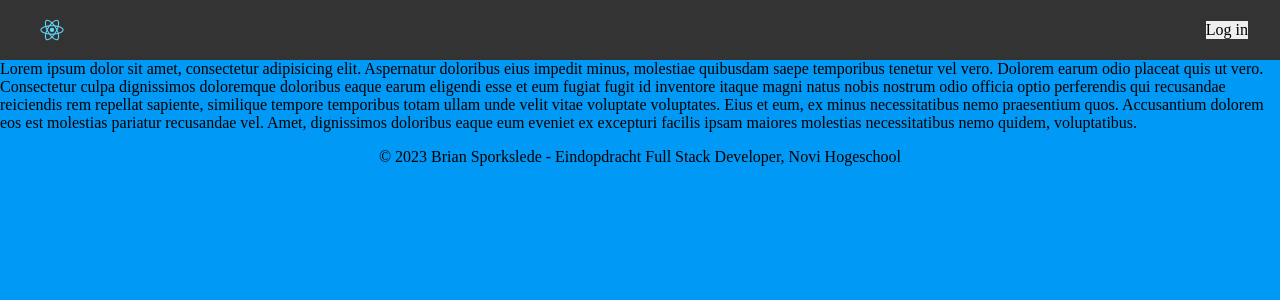
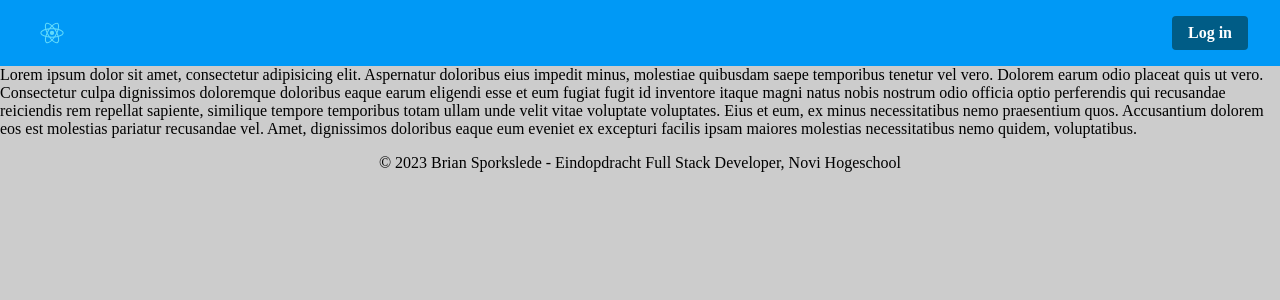
Before and after one commit to sprksld/eindopdracht-briansporkslede-novi-bootcamp-frontend, a React (Create React App) app: page / in a window 1280 px wide. Shown: the top 300 px of the page. Built offline with nearby package versions, Linux system fonts and the light colour scheme.

Commit message:
better login/logout and nicer buttons

```diff
--- a/src/App.css
+++ b/src/App.css
@@ -30,21 +30,8 @@
 }
 
 body {
-  background-color: var(--background-1);
+  background-color: var(--background-3);
   color: var(--secondary-text-color);
-}
-
-nav {
-  background-color: var(--background-6);
-  color: var(--background-2);
-}
-
-
-nav {
-  display: flex;
-  padding: 16px 32px;
-  align-items: center;
-  justify-content: space-between;
 }
 
 main {
@@ -87,7 +74,26 @@ label {
   color: darkorange;
 }
 
+button {
+  background-color: var(--background-10);
+  color: var(--background-2);
+}
 
+button {
+  border-radius: 4px;
+  border: none;
+  padding: 8px 16px;
+  font-weight: bold;
+}
+
+
+button + button {
+  margin-left: 8px;
+}
+
+button:hover {
+  cursor: pointer;
+}
 
 
 
--- a/src/App.js
+++ b/src/App.js
@@ -1,12 +1,11 @@
 import "./App.css";
 import React, {useContext} from "react";
-import {Routes, Route} from "react-router-dom";
+import {Routes, Route, Navigate} from "react-router-dom";
 import Home from "./pages/Home";
 import SignIn from "./pages/SignIn";
 import NavBar from "./components/NavBar";
 import Footer from "./components/footer/Footer";
 import {AuthContext} from "./context/AuthContext";
-import SignOut from "./pages/SignOut";
 import Dashboard from "./pages/Dashboard";
 
 function App() {
@@ -19,9 +18,9 @@ function App() {
                 <div className="content">
                     <Routes>
                         <Route exact path="/" element={<Home/>}/>
+                        <Route exact path="/inloggen" element={<SignIn/>}/>
                         <Route exact path="/dashboard" element={<Dashboard/>}/>
-                        <Route exact path="/inloggen" element={<SignIn/>}/>
-                        <Route exact path="/uitloggen" element={<SignOut/>}/>
+                        {/*<Route exact path="/dashboard" element={isAuth ? <Dashboard/> : <Navigate to="/inloggen"/>}/>*/}
                     </Routes>
                 </div>
             </main>
--- /dev/null
+++ b/src/components/NavBar.css
@@ -0,0 +1,23 @@
+
+nav {
+    background-color: var(--background-1);
+    color: var(--background-2);
+}
+
+nav a,
+nav a:visited,
+nav a:active {
+    color: var(--background-2);
+}
+
+nav button {
+    background-color: var(--background-10);
+    color: var(--background-2);
+}
+
+nav {
+    display: flex;
+    padding: 16px 32px;
+    align-items: center;
+    justify-content: space-between;
+}
--- a/src/components/NavBar.js
+++ b/src/components/NavBar.js
@@ -1,10 +1,11 @@
+import "./NavBar.css"
 import React, {useContext} from 'react';
 import {Link, NavLink, useNavigate} from "react-router-dom";
 import logo from "../logo.svg";
 import {AuthContext} from "../context/AuthContext";
 
 function NavBar() {
-    const {isAuth, user, logout} = useContext(AuthContext);
+    const {isAuth, logout} = useContext(AuthContext);
     const navigate = useNavigate();
 
     return (
--- /dev/null
+++ b/src/components/WhoAmI.js
@@ -0,0 +1,29 @@
+import React from 'react';
+import {useContext} from "react";
+import {AuthContext} from "../context/AuthContext";
+
+function WhoAmI() {
+    const {
+        user: {
+            username,
+            email,
+            fullname,
+            authorities,
+            isPlanner,
+            isMentor,
+            isStudent,
+            isTeacher
+        }
+    } = useContext(AuthContext);
+
+    return (
+        <>
+            {isMentor  && <h5>Ingelogd als <strong>Mentor  {fullname}</strong> &lt;{email}&gt;</h5>}
+            {isPlanner && <h5>Ingelogd als <strong>Planner {fullname}</strong></h5>}
+            {isStudent && <h5>Ingelogd als <strong>Student {fullname}</strong></h5>}
+            {isTeacher && <h5>Ingelogd als <strong>Teacher {fullname}</strong> &lt;{email}&gt;</h5>}
+        </>
+    );
+}
+
+export default WhoAmI;
--- a/src/context/AuthContext.js
+++ b/src/context/AuthContext.js
@@ -18,7 +18,7 @@ function AuthContextProvider({children}) {
     useEffect(() => {
         const storedToken = localStorage.getItem("token");
         const decodedToken = (storedToken) ? jwt_decode(storedToken) : null;
-        if (storedToken && isValidJwtToken( storedToken ) ) {
+        if (storedToken && isValidJwtToken(storedToken)) {
             console.log("user still logged in");
             // console.log(decodedToken.exp);
             void fetchUserData(storedToken, decodedToken.sub);
@@ -84,7 +84,7 @@ function AuthContextProvider({children}) {
             }
         } catch (e) {
             console.error(e);
-            setAuth( {
+            setAuth({
                 ...auth
                 , status: "done"
             });
@@ -102,7 +102,7 @@ function AuthContextProvider({children}) {
 
     return (
         <AuthContext.Provider value={contextData}>
-            { auth.status === 'done' ? children : <p>Loading ...</p>}
+            {auth.status === 'done' ? children : <p>Loading ...</p>}
         </AuthContext.Provider>
     );
 }
--- a/src/helpers/endpoint2url.js
+++ b/src/helpers/endpoint2url.js
@@ -1,3 +1,5 @@
+// this little helper puts the api path in front of the given endpoint; to easily change api versions later
+
 import path2url from "./path2url";
 
 function endpoint2url(endpoint) {
--- a/src/helpers/isValidJwtToken.js
+++ b/src/helpers/isValidJwtToken.js
@@ -1,4 +1,4 @@
-// this helper tells whether or not the jwt parameter is still valid according to the time of the host it's on
+// this helper tells whether the jwt parameter is still valid according to the time of the host it's on
 
 import jwt_decode from "jwt-decode";
 
--- a/src/helpers/path2url.js
+++ b/src/helpers/path2url.js
@@ -1,3 +1,5 @@
+// this tiny helper put localhost and portnummer in front of a path; to easily switch the port number
+
 function path2url( path ) {
     return "http://localhost:8080".concat(path);
 }
--- a/src/pages/Dashboard.js
+++ b/src/pages/Dashboard.js
@@ -4,16 +4,25 @@ import Planner from "../components/planner/Planner";
 import Student from "../components/student/Student";
 import Teacher from "../components/teacher/Teacher";
 import {AuthContext} from "../context/AuthContext";
+import WhoAmI from "../components/WhoAmI";
 
 function Dashboard() {
     const {isAuth, user} = useContext(AuthContext);
     return (
+        <>
+            {!isAuth && <span>Log eerst in om deze pagina te bekijken.</span>}
+            {isAuth &&
+                <>
+                    <WhoAmI/>
                     <div>
                         {user.isMentor && <Mentor/>}
                         {user.isPlanner && <Planner/>}
                         {user.isStudent && <Student/>}
                         {user.isTeacher && <Teacher/>}
                     </div>
+                </>
+            }
+        </>
     );
 }
 
--- a/src/pages/SignIn.js
+++ b/src/pages/SignIn.js
@@ -4,7 +4,7 @@ import path2url from "../helpers/path2url";
 import {AuthContext} from "../context/AuthContext";
 
 function SignIn() {
-    const {auth, user, login} = useContext(AuthContext);
+    const {login} = useContext(AuthContext);
     const [username, setUsername] = useState("");
     const [password, setPassword] = useState("");
     const [error, toggleError] = useState(false);
--- a/src/pages/SignOut.js
+++ /dev/null
@@ -1,9 +0,0 @@
-import React from 'react';
-
-function SignOut(props) {
-    return (
-        <div></div>
-    );
-}
-
-export default SignOut;
```
Lines whose indentation alone changed are shown as unchanged.
